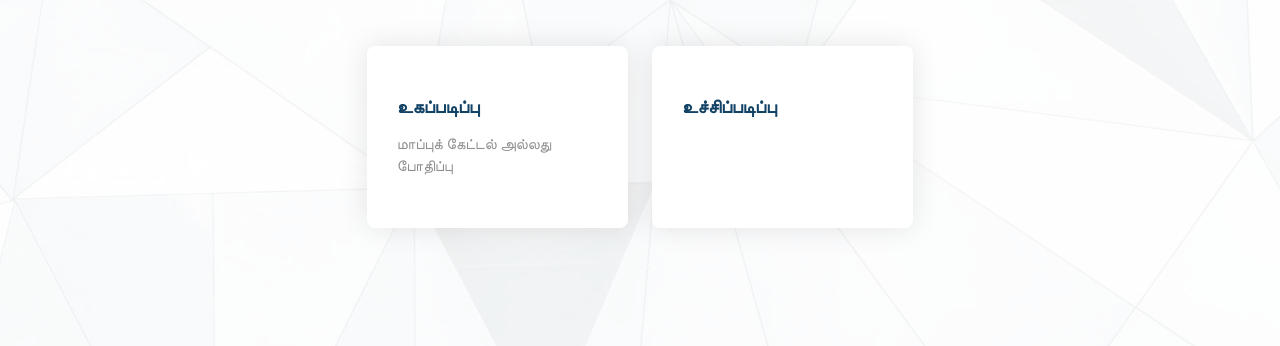
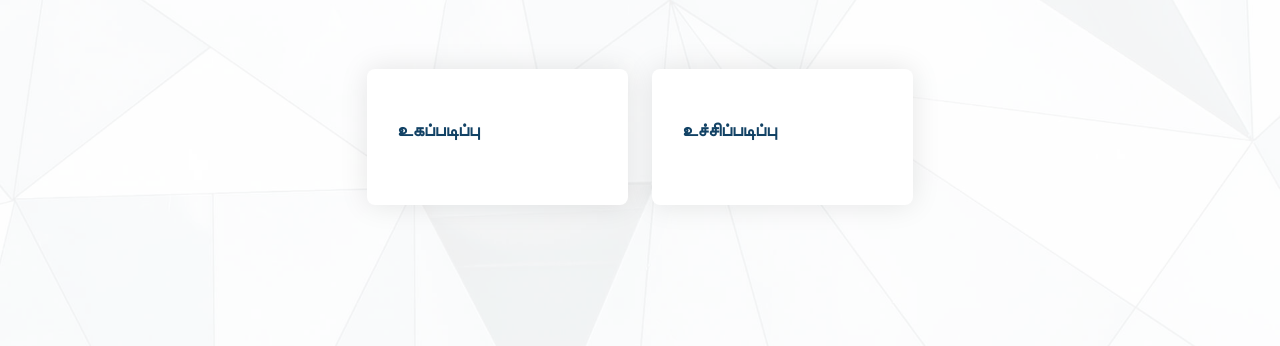
Before and after one commit to AkilanRagavaswamy/Aiya_Thunai, a plain HTML site: page index.html in a window 1280 px wide. Shown: the part 454-800 px from the top of the page. Drawn offline with Linux system fonts and the light colour scheme.

Commit message:
updated style

```diff
--- a/index.html
+++ b/index.html
@@ -63,18 +63,18 @@
           </div>
         </div>
 
-        <div class="row gy-4 mt-5 justify-content-center">
+        <div class="row gy-4 mt-5 justify-content-center" style="justify-content: center;">
           <div class="col-md-6 col-lg-3">
             <div class="icon-box">
               <h4 class="title"><a href="#uga_padipu">உகப்படிப்பு</a></h4>
-              <p class="description">மாப்புக் கேட்டல் அல்லது போதிப்பு</p>
+              <!-- <p class="description">மாப்புக் கேட்டல் அல்லது போதிப்பு</p> -->
             </div>
           </div><!--End Icon Box -->
 
           <div class="col-md-6 col-lg-3">
             <div class="icon-box">
               <h4 class="title"><a href="#uchi_padipu">உச்சிப்படிப்பு</a></h4>
-              <p class="description"></p>
+              <!-- <p class="description"></p> -->
             </div>
           </div><!--End Icon Box -->
 
```
